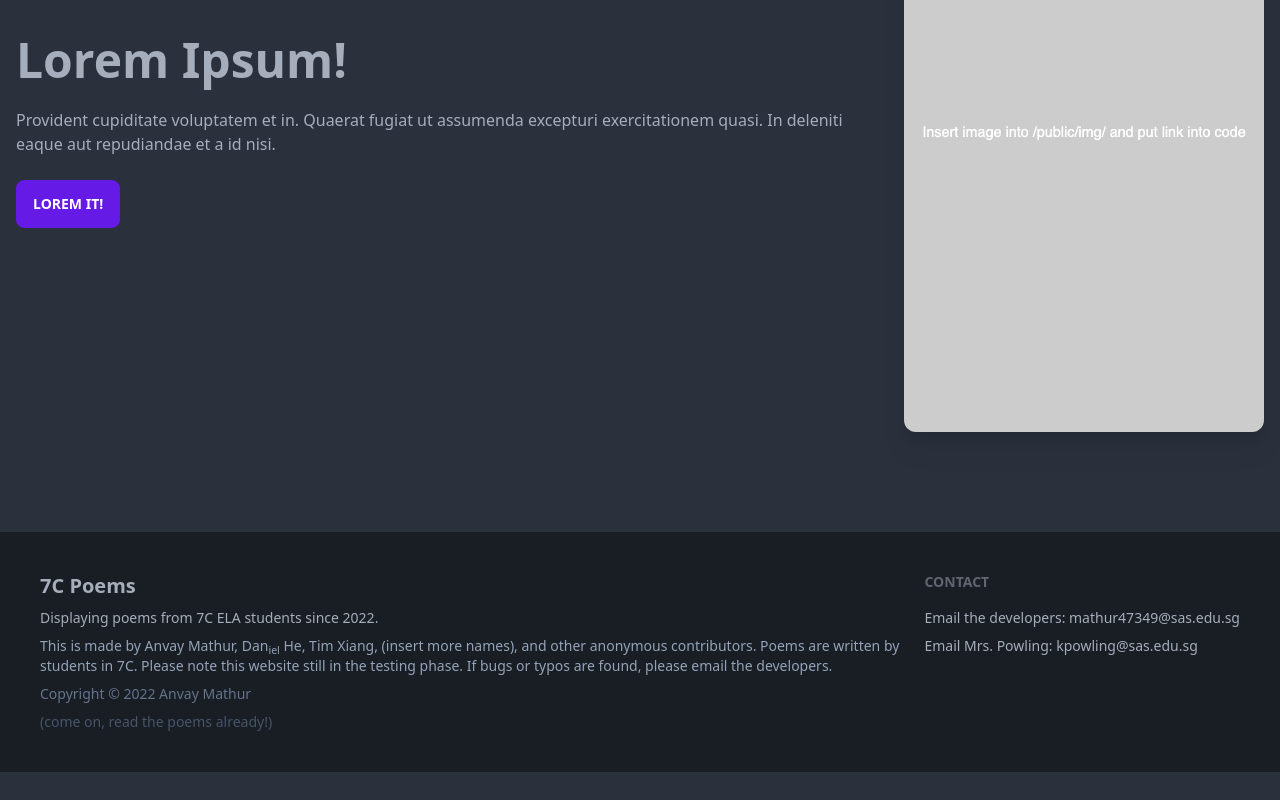
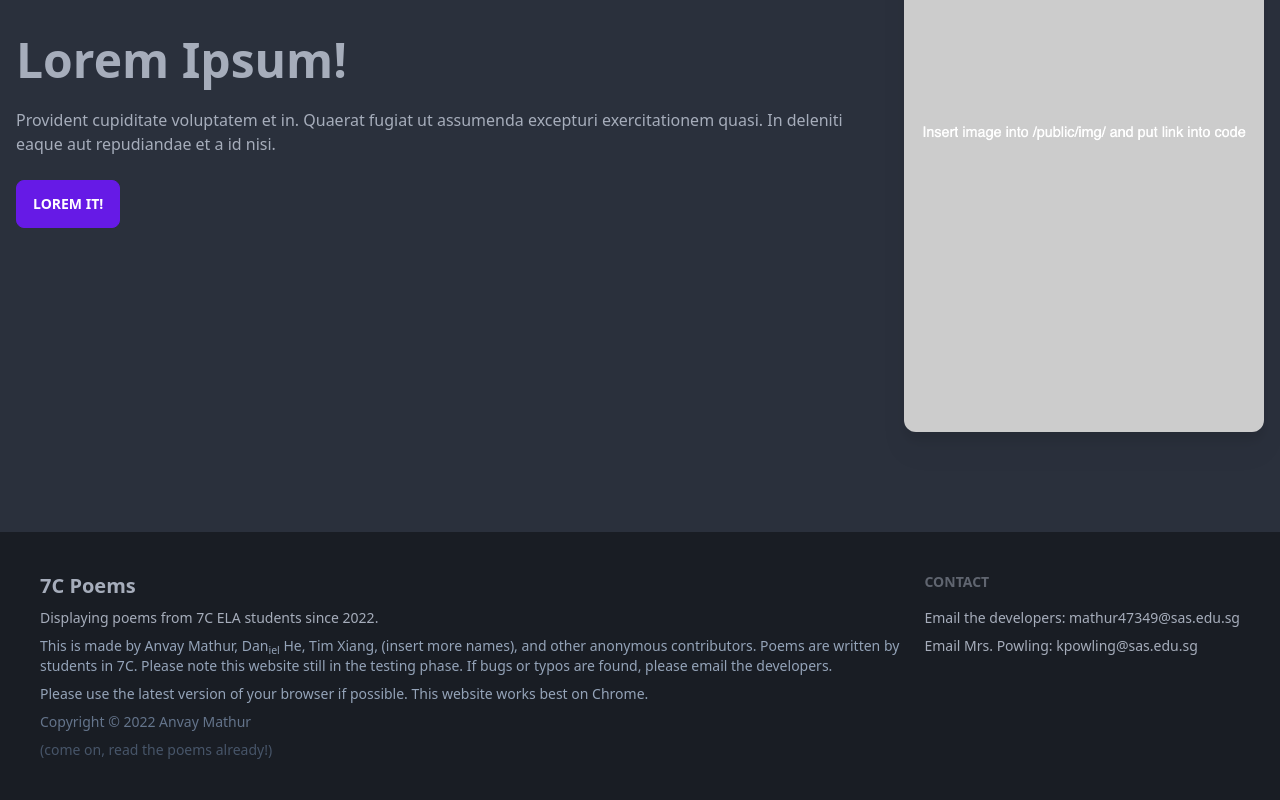
Before and after one commit to 7c-artifacts/7c-artifacts, a Next.js app: page / in a window 1280 px wide. Shown: the part 1932-2732 px from the top of the page. Before the commit the page ends 2704 px from the top, so only its background shows below. Built offline with nearby package versions, Linux system fonts and the light colour scheme; no server answers.

Commit message:
Small edits

```diff
--- a/components/Footer.jsx
+++ b/components/Footer.jsx
@@ -9,6 +9,7 @@ function Footer() {
           <h4 className="text-xl font-bold">7C Poems</h4>
           <p>Displaying poems from 7C ELA students since 2022.</p>
           <p className="text-slate-400">This is made by Anvay Mathur, Dan<sub>iel</sub> He, Tim Xiang, (insert more names), and other anonymous contributors. Poems are written by students in 7C. Please note this website still in the testing phase. If bugs or typos are found, please email the developers.</p>
+					<p className="text-slate-400">Please use the latest version of your browser if possible. This website works best on Chrome.</p>
           <p className="text-slate-500">Copyright © 2022 Anvay Mathur</p>
           <p className="text-slate-600">(come on, read the poems already!)</p>
         </div>
--- a/tailwind.config.js
+++ b/tailwind.config.js
@@ -8,7 +8,22 @@ module.exports = {
     },
     plugins: [require("daisyui"), require('@tailwindcss/typography')],
     daisyui: {
-      themes: ["dark"]
+      themes: [
+        // {
+        //   mytheme: {
+        //     "primary": "#1083C1",
+        //     "secondary": "#FF8235",
+        //     "accent": "#4DD0E1",
+        //     "neutral": "#191D24",
+        //     "base-100": "#2A303C",
+        //     "info": "#AB47BC",
+        //     "success": "#4CAF50",
+        //     "warning": "#FFC107",
+        //     "error": "#f44336",
+        //   },
+        // },
+				"dark"
+      ],
     }
   }// scroll down and hover on the place holder image
 
```
